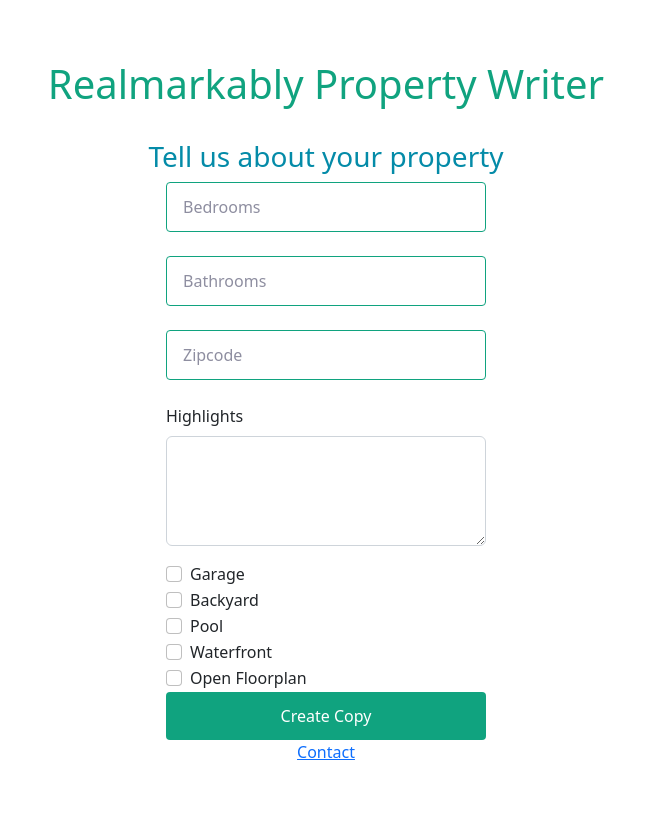
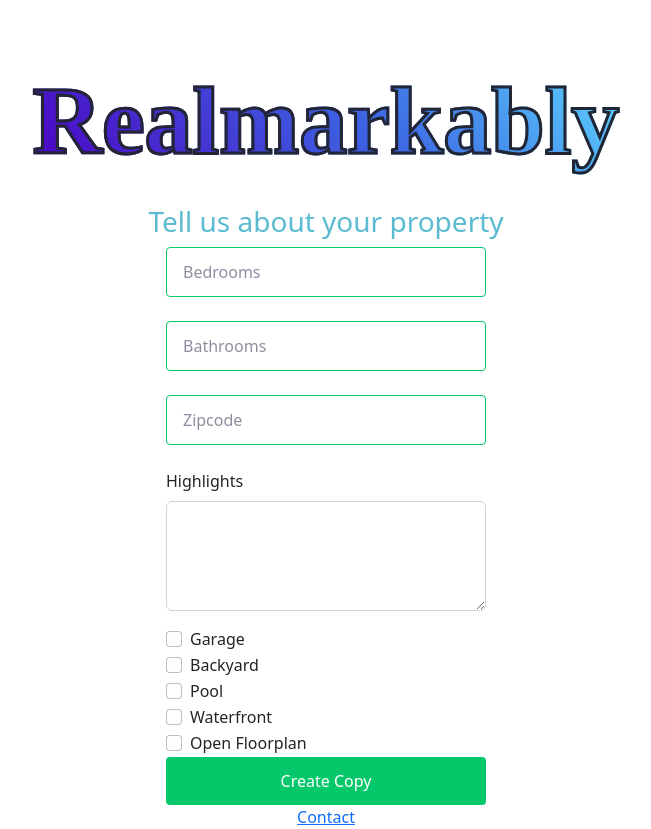
Before and after one commit to jgrossberg/python-franklin, a Flask app: page / in a window 1280 px wide. Shown: the whole page, without its empty margins (314-965 px from the left). Before the commit the page ends 760 px from the top, so only its background shows below. Run offline with Flask 2, Linux system fonts and the light colour scheme; some web fonts are replaced.

Commit message:
add a css logo

```diff
--- a/static/main.css
+++ b/static/main.css
@@ -36,7 +36,7 @@ form {
 }
 input[type="text"] {
   padding: 12px 16px;
-  border: 1px solid #10a37f;
+  border: 1px solid #04C869;
   border-radius: 4px;
   margin-bottom: 24px;
 }
@@ -47,7 +47,7 @@ input[type="text"] {
 input[type="submit"] {
   padding: 12px 0;
   color: #fff;
-  background-color: #10a37f;
+  background-color: #04C869;
   border: none;
   border-radius: 4px;
   text-align: center;
@@ -63,5 +63,46 @@ input[type="submit"] {
 }
 
 #prompt-art {
-  color: #048BA8
+  color: #5abbd1
 }
+
+@property --rotate {
+  syntax: "<angle>";
+  initial-value: 132deg;
+  inherits: false;
+}
+
+.magic {
+  font-family: ColfaxAI;
+  font-style: italic oblique;
+  font-weight: 900;
+  background: linear-gradient(
+    var(--rotate)
+    , #5ddcff, #3c67e3 43%, #4e00c2);
+  -webkit-background-clip: text;
+  -webkit-text-stroke: 3px #212534;
+  background-clip: text;
+  -webkit-text-fill-color: transparent;
+  animation: spin 2.5s linear infinite;
+  padding: 3px;
+  position: relative;
+  justify-content: center;
+  align-items: center;
+  text-align: center;
+  display: flex;
+  font-size: 6em;
+  color: rgb(88 199 250 / 0%);
+}
+
+
+
+/*  */
+
+@keyframes spin {
+  0% {
+    --rotate: 0deg;
+  }
+  100% {
+    --rotate: 360deg;
+  }
+}
--- a/templates/base.html
+++ b/templates/base.html
@@ -13,8 +13,7 @@
 
 <body>
 
-  <h1 class="mb-3" id="hero-art">Realmarkably Property Writer</h1>
-
+  <h1 class="magic font-weight-bold">Realmarkably</h1>
 
     {% block body %}
     {% endblock %}
```
